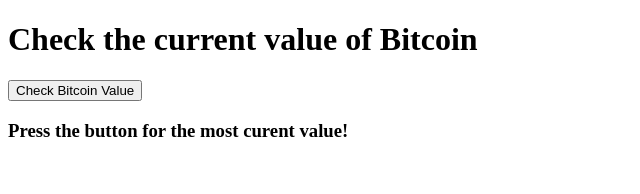
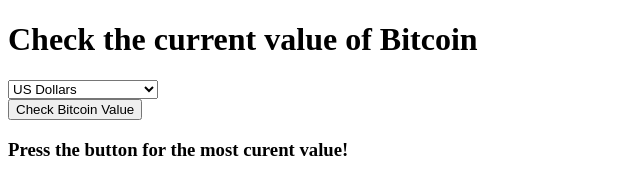
Before and after one commit to amigustafson/BitcoinTicker, a website: page index.html in a window 1280 px wide. Shown: the whole page, without its empty margins (0-640 px from the left). Drawn offline with Linux system fonts and the light colour scheme; a web font is replaced by a local one.

Commit message:
cleanup after git hard reset

```diff
--- a/index.html
+++ b/index.html
@@ -13,7 +13,22 @@
 </div>
 <h1>Check the current value of Bitcoin</h1>
 
+
+  <form  action="/" method="post">
+    <div class="dropdown">
+    <select name="fiat">
+      <option value="USD">US Dollars</option>
+      <option value="GBP">Great Brittain Pounds</option>
+      <option value="EUR">Eruos</option>
+    </select>
+
+</div>
+
 <button type="submit" name="button">Check Bitcoin Value</button>
+</form>
+
+
+
 <h3>Press the button for the most curent value!</h3>
 
 
--- a/styles.css
+++ b/styles.css
@@ -32,7 +32,7 @@
   color: #808b97;
   font-size: 1.5rem;
   margin: 3% auto 5% auto;
-  font-family: 'Montserrat', sans-serif;
+  font-family: 'Fauna One', serif;
 }
 
 button:hover {
@@ -48,3 +48,16 @@
   margin: 8% auto 3% auto;
   width: 8%;
 }
+
+.dropdown{
+  margin: 4% auto 0 auto;
+
+}
+
+.dropdown, select, option{
+  padding: 10px;
+  border-radius: 20px;
+  font-size: 1.2rem;
+  line-height: 1.5;
+  font-family: 'Montserrat', sans-serif;
+}
```
